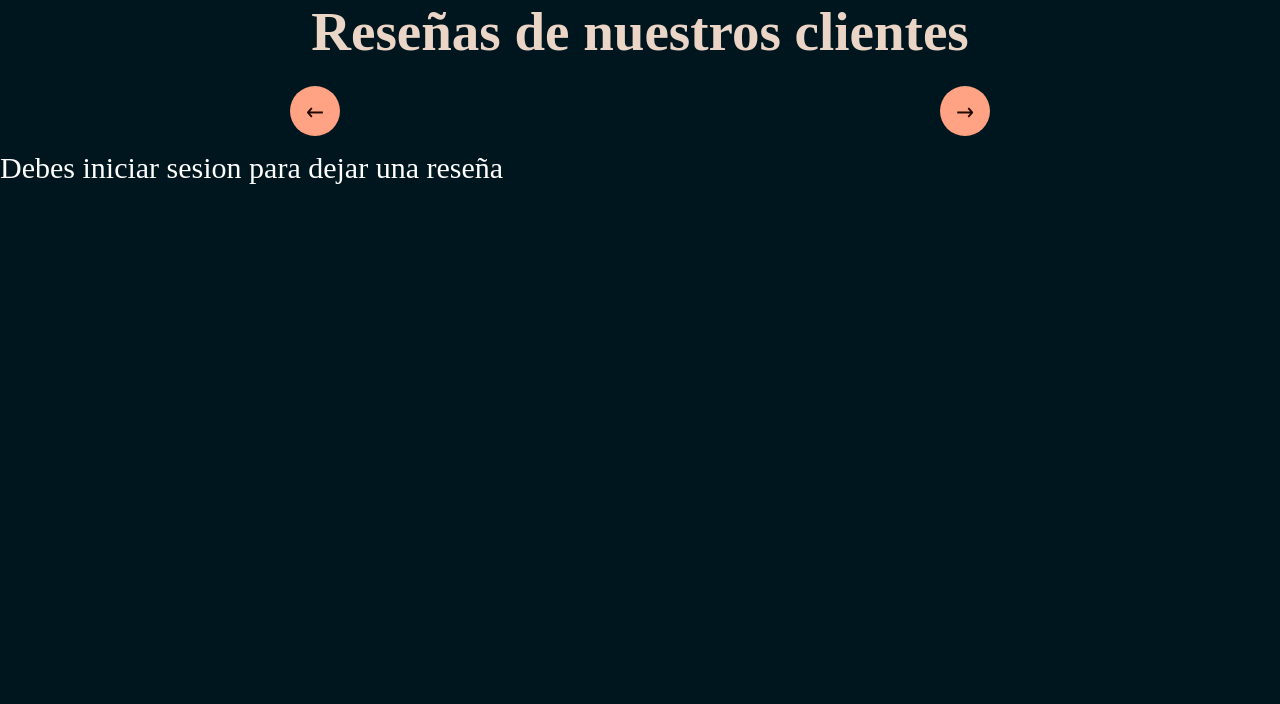
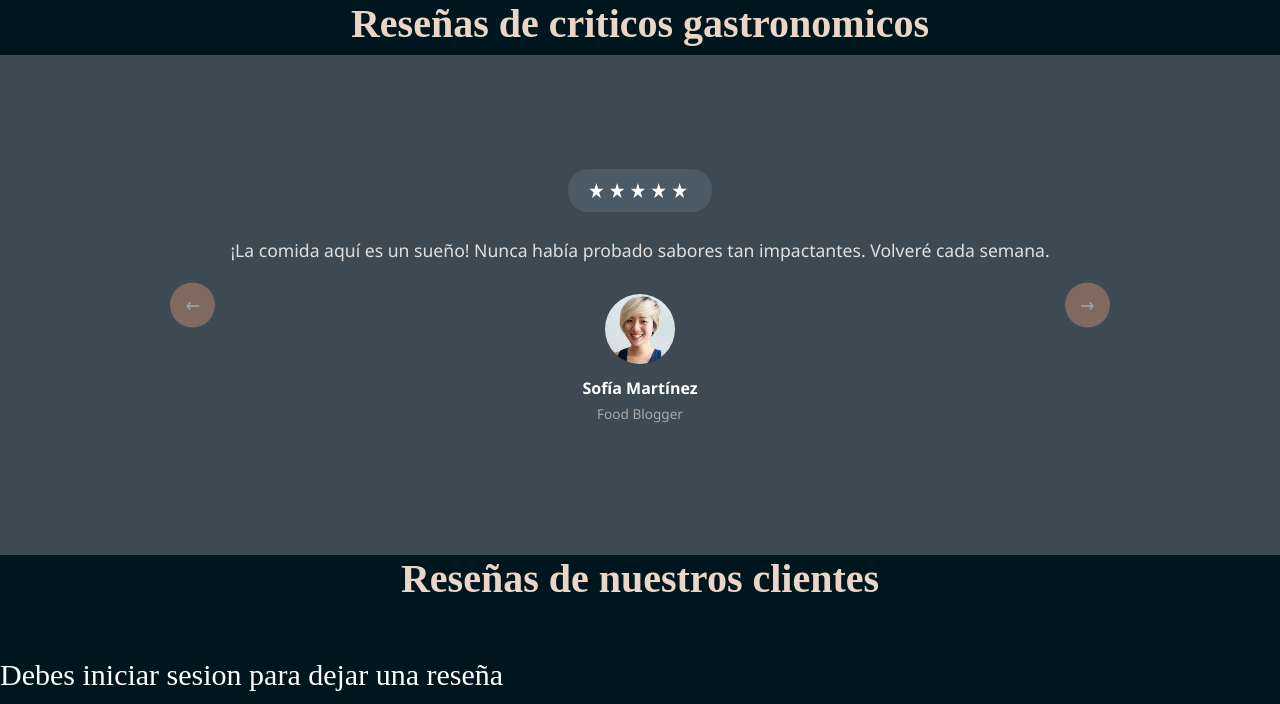
Before and after one commit to Sponton-Lucas/Proyecto-Final-IDS, a Flask app: page /resenas in a window 1280 px wide. Shown: the part 96-800 px from the top of the page. Run offline with Flask 3, Linux system fonts and the light colour scheme; data that the repository does not hold is empty.

```diff
--- a/front-end/app.py
+++ b/front-end/app.py
@@ -7,6 +7,7 @@ from blueprints.login_routes import login_bp
 from blueprints.usuario_routes import usuario_bp
 from blueprints.registro_routes import registro_bp
 from blueprints.reservas_routes import reservas_bp
+from blueprints.menu_routes import menu_bp
 
 app = Flask(__name__)
 app.secret_key = "una_clave_secreta"
@@ -18,13 +19,6 @@ app.permanent_session_lifetime = timedelta(days=1)
 def index():
 	return render_template('index.html')
 
-@app.route("/menu")
-def menu():
-    pos = requests.get('http://localhost:5000/postres')
-    postres = pos.json()
-    beb = requests.get('http://localhost:5000/bebidas')
-    bebidas = beb.json()
-    return render_template('menu.html', postres=postres, bebidas=bebidas)
 
 @app.route("/conocenos")
 def conocenos():
@@ -39,7 +33,7 @@ app.register_blueprint(login_bp)
 app.register_blueprint(usuario_bp)
 app.register_blueprint(registro_bp)
 app.register_blueprint(reservas_bp)
-
+app.register_blueprint(menu_bp)
 
 
 
--- a/front-end/static/css/resenas.css
+++ b/front-end/static/css/resenas.css
@@ -1,7 +1,7 @@
 /* estilos seccion 20*/
 
-.titulo-resena {
-    font: 55px serif;
+.titulo-resenas-criticos, .titulo-resenas-clientes {
+    font: 40px serif;
     text-align: center;
     color: var(--naranja-claro);
     font-weight: 600;
@@ -26,14 +26,6 @@
 }
 
 
-.resena {
-    width: 100%;
-    min-height: 150px;
-    padding: 15px;
-    resize: vertical;
-    font-size: 16px;
-    font-family: inherit;
-}
 
 
 .container {
@@ -53,10 +45,7 @@
   box-shadow: 0 8px 40px rgba(0, 0, 0, 0.822);
 }
 
-.nombre {
-    color: #B0B0B0;
-    font: 20px serif;
-}
+
 
 .sin-sesion{
     color: white;
@@ -69,88 +58,32 @@
     font: 30px serif;
 }
 
-.carrusel-resena {
-    position: relative;
-    width: 100%;
-    max-width: 800px;
-    margin: 0% auto;
-    padding: 20px 0;
+
+
+.contiene-resenas{
+    width:80%;
+    margin:auto;
+    display:flex;
+    flex-direction:column;
+    gap:20px;
 }
 
-.recuadro-resena {
-    overflow: hidden;
-    width: 80%;
-    padding: 20px 0;
-    margin: 0 auto;
+.card-resena{
+    background:#42505C;
+    padding:20px;
+    border-radius:12px;
+    box-shadow:0 4px 10px rgba(0,0,0,.2);
 }
 
-.carrusel-tracker {
-    display: flex;
-    transition: transform 0.5s ease-in-out;
-
+.nombre-resena{
+    color: var(--naranja-claro);
+    font-size: 1.4rem;
+    font-weight: bold;
+    margin-bottom: 10px;
 }
 
-.comentarios {
-    min-width: 100%;
-    box-sizing: border-box;
-    flex-shrink: 0;
-    display: flex;
-    flex-direction: column;
-    align-items: center;
-
+.mensaje-resena{
+    color: white;
+    font-size: 1rem;
+    margin: 0;
 }
-
-.comentarios img {
-    object-fit: cover;
-    border-radius: 50%;
-    margin: 20px 0}
-
-.texto-resena {
-    font: 25px Arial;
-    text-align: center;
-    font-weight: bold;
-    color: white;
-    max-width: 450px;
-    margin: 0 0 20px 0;
-    padding-right: 15px;
-    line-height: 1.5;
-
-}
-
-.boton-flecha{
-   background-color: var(--rosita);
-   color: var(--marron);
-   font-size: x-large;
-   position: absolute;
-   border: none;
-   width: 50px;
-   height: 50px;
-   border-radius: 50%;
-   display: flex;
-   justify-content: center;
-   align-items: center;
-   cursor: pointer;
-   transition: transform 0.5s ease;
-}
-
-#prev-flecha {
-    top: 50%;
-    transform: translateY(-50%);
-    margin-top: 0;
-    left: 50px;
-}
-
-#next-flecha {
-    top: 50%;
-    transform: translateY(-50%);
-    margin-top: 0;
-    right: 50px;
-}
-
-#prev-flecha:hover {
-    transform: translateY(-50%) translateX(-10px);
-}
-
-#next-flecha:hover {
-    transform: translateY(-50%) translateX(10px);
-}
--- a/front-end/templates/resenas.html
+++ b/front-end/templates/resenas.html
@@ -8,44 +8,72 @@
 
 
 <!--seccion 20-->
-<div class="contenido-resena">
+<h2 class="titulo-resenas-criticos">Reseñas de criticos gastronomicos</h2>
+<section class="seccion-resenas">
 
-    <h1 class="titulo-resena"> Reseñas de nuestros clientes </h1>
 
-</div>
+  <div id="carouselResenas" class="carousel slide" data-bs-ride="carousel">
 
-<div class="carrusel-resena">
+    <div class="carousel-inner">
 
-    <button id="prev-flecha" class="boton-flecha">&larr;</button>
+      <div class="carousel-item active">
+        <div class="resena-card">
+          <div class="estrellas">★★★★★</div>
+          <p class="resena-texto">¡La comida aquí es un sueño! Nunca había probado sabores tan impactantes. Volveré cada semana.</p>
+          <img class="resena-foto" src="{{ url_for('static', filename='img/foto-sofia.jpg') }}" alt="Foto Sofía">
+          <p class="resena-nombre">Sofía Martínez</p>
+          <p class="resena-rol">Food Blogger</p>
+        </div>
+      </div>
 
-    <div class="recuadro-resena">
-        <div id="carrusel-tracker" class="carrusel-tracker">
+      <div class="carousel-item">
+        <div class="resena-card">
+          <div class="estrellas">★★★★★</div>
+          <p class="resena-texto">Un ambiente increíble y un servicio impecable. La mejor experiencia gastronómica de mi vida.</p>
+          <img class="resena-foto" src="{{ url_for('static', filename='img/foto-carlos.jpg') }}" alt="Foto Carlos">
+          <p class="resena-nombre">Carlos López</p>
+          <p class="resena-rol">Crítico gastronómico</p>
+        </div>
+      </div>
 
-            {% for resena in resenas %}
-                {% if resena.mensaje %}
-                    <div class="comentarios">
-                        <p class="texto-resena">"{{ resena.mensaje }}"</p>
-                        {% for usuario in usuarios %}
-                            {% if usuario.id_usuario == resena.usuario_id %}
-                                <p class="nombre">{{ usuario.nombre_apellido }}</p>
-                            {% endif %}
-                        {% endfor %}
-                    </div>
-                {% endif %}
+      <div class="carousel-item">
+        <div class="resena-card">
+          <div class="estrellas">★★★★☆</div>
+          <p class="resena-texto">Los ingredientes son frescos y de altísima calidad. Se nota el amor que ponen en cada plato.</p>
+          <img class="resena-foto" src="{{ url_for('static', filename='img/foto-maria.jpg') }}" alt="Foto María">
+          <p class="resena-nombre">María González</p>
+          <p class="resena-rol">Chef amateur</p>
+        </div>
+      </div>
 
-            {% endfor %}
-
-        </div>
     </div>
 
-    <button id="next-flecha" class="boton-flecha">&rarr;</button>
+    <button class="carousel-control-prev resena-flecha" type="button" data-bs-target="#carouselResenas" data-bs-slide="prev">
+      <span>&#8592;</span> <!-- #Fecha hacia atrás-->
+    </button>
+    <button class="carousel-control-next resena-flecha" type="button" data-bs-target="#carouselResenas" data-bs-slide="next">
+      <span>&#8594;</span> <!-- #Fecha hacia adelante-->
+    </button>
+  </div>
+</section>
 
+<h2 class="titulo-resenas-clientes">Reseñas de nuestros clientes</h2>
+<div class="contiene-resenas">
+    {% for resena in resenas %}
+        {% for usuario in usuarios %}
+            {% if resena.usuario_id == usuario.id_usuario %}
+                <div class="card-resena">
+                    <p class="nombre-resena">{{ usuario.nombre_apellido }}</p>
+                    <p class="mensaje-resena">{{ resena.mensaje }}</p>
+                </div>
+            {% endif %}
+        {% endfor %}
+    {% endfor %}
 </div>
-
+<br></br>
 {% if user %}
 
 <div class="container">
-    <p>{{ mensaje }}</p>
     <h4 class="con-sesion">Dejanos tu reseña {{ user }}!</h4>
     <form action='/agregar_resena' method="post" class="form-resena">
         <textarea type="text" id="mensaje" name="mensaje" placeholder="Mensaje" class="resena"></textarea>
```
Also changed, not shown: front-end/blueprints/menu_routes.py (added, +14 -0 lines), front-end/static/css/menu.css (+59 -0 lines), front-end/templates/menu.html (+23 -3 lines).
